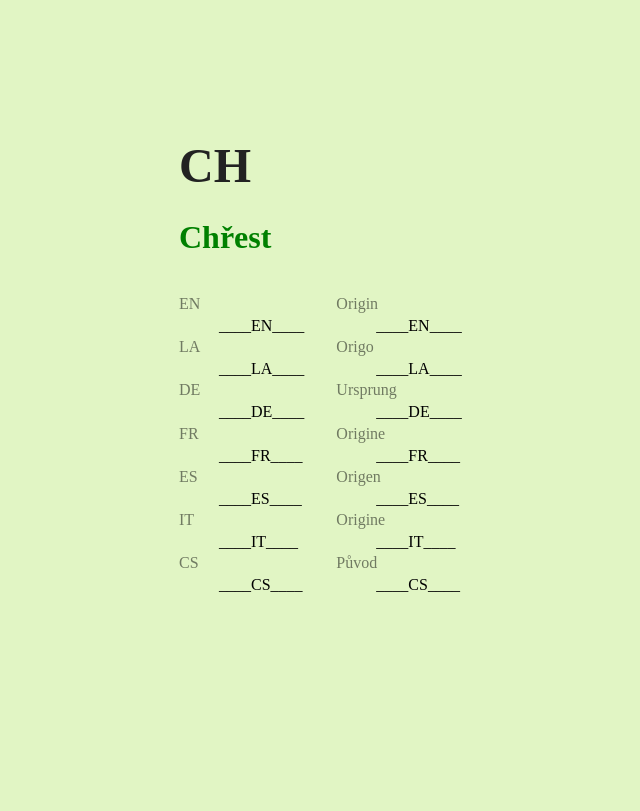
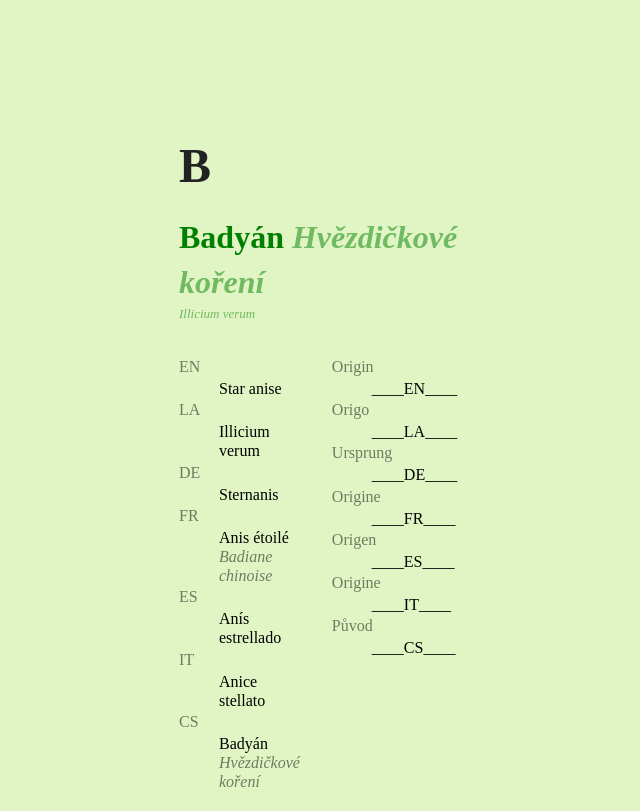
Before and after one commit to mini-mali/culina-herbis, a website: page index.html in a window 1280 px wide. Shown: the part 900-1711 px from the top of the page, without its empty margins (321-961 px from the left). Drawn offline with Linux system fonts and the light colour scheme.

Commit message:
add "Badyán"

```diff
--- a/index.html
+++ b/index.html
@@ -36,7 +36,18 @@
                     </ul>
                 </li>
                 <li class="d--none">Á</li>
-                <li>B</li>
+                <li>
+                    <a href="#B">
+                        B
+                    </a>
+                    <ul>
+                        <li>
+                            <a href="#B__Badyan">
+                                Badyán
+                            </a>
+                        </li>
+                    </ul>
+                </li>
                 <li>C</li>
                 <li class="d--none">Č</li>
                 <li>D</li>
@@ -229,6 +240,70 @@
                 </div>
             </article>
         </section>
+        <section id="B">
+            <h1>
+                B
+            </h1>
+            <article id="B__Badyan">
+                <h1>
+                    <span lang="cs">
+                        Badyán <i>Hvězdičkové koření</i>
+                    </span>
+                    <span lang="la" title="nomen Latine">
+                        Illicium verum
+                    </span>
+                </h1>
+                <div class="col--2">
+                    <div class="col--2">
+                    <dl title="Cizojazyčné názvy">
+                        <dt lang="en" title="English">EN</dt>
+                            <dd>
+                                Star anise
+                            </dd>
+                        <dt lang="la" title="Latin">LA</dt>
+                            <dd>
+                                Illicium verum
+                            </dd>
+                        <dt lang="de" title="Deutsch">DE</dt>
+                            <dd>
+                                Sternanis
+                            </dd>
+                        <dt lang="fr" title="Français">FR</dt>
+                            <dd>
+                                Anis étoilé
+                                <em>Badiane chinoise</em>
+                            </dd>
+                        <dt lang="es" title="Español">ES</dt>
+                            <dd>
+                                Anís estrellado
+                            </dd>
+                        <dt lang="it" title="Italiano">IT</dt>
+                            <dd>
+                                Anice stellato
+                            </dd>
+                        <dt lang="cs" title="Čeština">CS</dt>
+                            <dd>
+                                Badyán
+                                <em>Hvězdičkové koření</em>
+                            </dd>
+                    </dl>
+                    <dl title="Původ">
+                        <dt lang="en" title="English">Origin</dt>  <dd>____EN____</dd>
+                        <dt lang="la" title="Latin">Origo</dt>     <dd>____LA____</dd>
+                        <dt lang="de" title="Deutsch">Ursprung</dt><dd>____DE____</dd>
+                        <dt lang="fr" title="Français">Origine</dt><dd>____FR____</dd>
+                        <dt lang="es" title="Español">Origen</dt>  <dd>____ES____</dd>
+                        <dt lang="it" title="Italiano">Origine</dt><dd>____IT____</dd>
+                        <dt lang="cs" title="Čeština">Původ</dt>   <dd>____CS____</dd>
+                    </dl>
+                </div>
+            </article>
+        </section>
+
+
+
+
+
         <section id="CH">
             <h1>
                 CH
```
